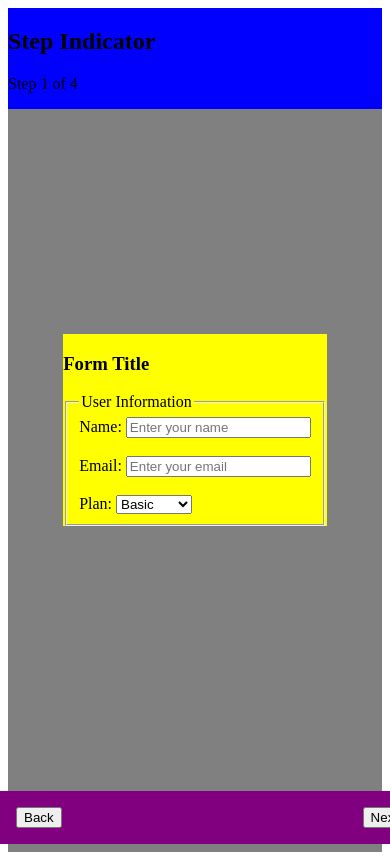
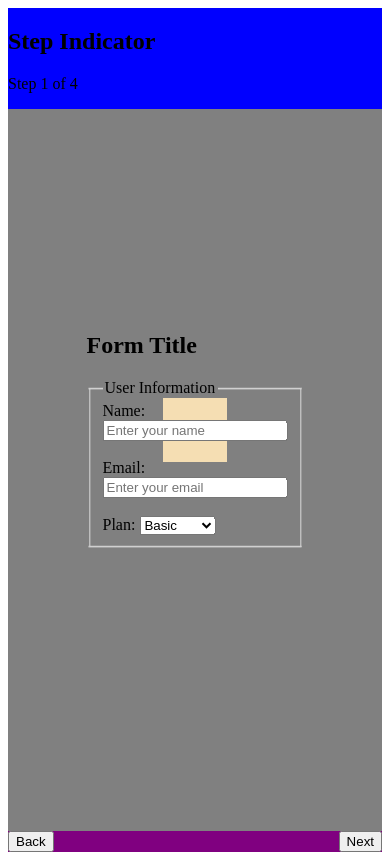
Before and after one commit to winterbarry/multi-form, a website built with webpack: page src/template.html in a window 390 px wide. Built offline with nearby package versions, Linux system fonts and the light colour scheme.

Commit message:
added styles to center form on mobile devices

```diff
--- a/src/index.js
+++ b/src/index.js
@@ -1,40 +1 @@
 import './style.css';
-import { initializeRender, deleteExtension, toggleTheme } from './render.js';
-import { filterExtensions, toggleExtension } from './filter.js';
-
-// initial render
-document.addEventListener('DOMContentLoaded', () => {
-  initializeRender();
-});
-
-// toggle style
-const styleButton = document.querySelector(".style-button");
-
-styleButton.addEventListener("click", () => {
-  toggleTheme();
-});
-
-// filter extensions via event delegation
-const toggleContainer = document.querySelector(".extension-toggles-buttons");
-
-toggleContainer.addEventListener("click", (event) => {
-  if (event.target.tagName === "BUTTON") {
-    const selected = event.target.textContent.trim();
-    filterExtensions(selected);
-  }
-});
-
-// remove and toggle extensions
-const extensionsList = document.querySelector(".extensions-list");
-
-extensionsList.addEventListener("click", (event) => {
-  if (event.target.classList.contains("remove-btn")) {
-    const extensionName = event.target.dataset.name;
-    deleteExtension(extensionName);
-  }
-
-  if (event.target.classList.contains("toggle-btn")) {
-    const extensionName = event.target.dataset.name;
-    toggleExtension(extensionName);
-  }
-});
--- a/src/style.css
+++ b/src/style.css
@@ -12,7 +12,7 @@
 }
 
 .form-container {
-  /* background-color: wheat; */
+  background-color: wheat;
   padding: 2rem;
 }
 
@@ -29,6 +29,7 @@
 }
 
 /* mobile styles */
+/* OVERLAY FORM ATOP SIDE BAR AND NAVIGATION NEXT */
 
 @media (max-width: 768px) {
   .background {
@@ -40,19 +41,30 @@
     top: 0;
     left: 0;
     width: 100%;
-    z-index: 10;
+    z-index: 1;
   }
 
   .navigation {
-    position: fixed;
+    position: absolute;
     bottom: 0;
     left: 0;
     width: 100%;
+    z-index: 1;
+  }
 
-    display: flex;
-    justify-content: space-between;
-    padding: 1rem;
+  .navigation button:first-child {
+    float: left;
+  }
 
-    z-index: 100;
+  .navigation button:last-child {
+    float: right;
+  }
+
+  .form-content {
+    position: absolute;
+    z-index: 2;
+    top: 50%;
+    left: 50%;
+    transform: translate(-50%, -50%);
   }
 }
--- a/src/template.html
+++ b/src/template.html
@@ -17,7 +17,6 @@
           </aside>
 
           <main class="main">
-            <section class="content">
             <section class="form-content">
               <header>
                 <h1>Form Title</h1>
@@ -28,11 +27,7 @@
                   <legend>User Information</legend>
 
                   <label for="name">Name:</label>
-                    <input
-                      id="name"
-                      type="text"
-                      placeholder="Enter your name"
-                    />
+                  <input id="name" type="text" placeholder="Enter your name" />
 
                   <br /><br />
 
@@ -59,7 +54,6 @@
               <button type="button">Back</button>
               <button type="button">Next</button>
             </nav>
-            </section>
           </main>
         </div>
       </div>
```
Also changed, not shown: package.json (+5 -5 lines), 1 other file. Lines whose indentation alone changed are shown as unchanged.
